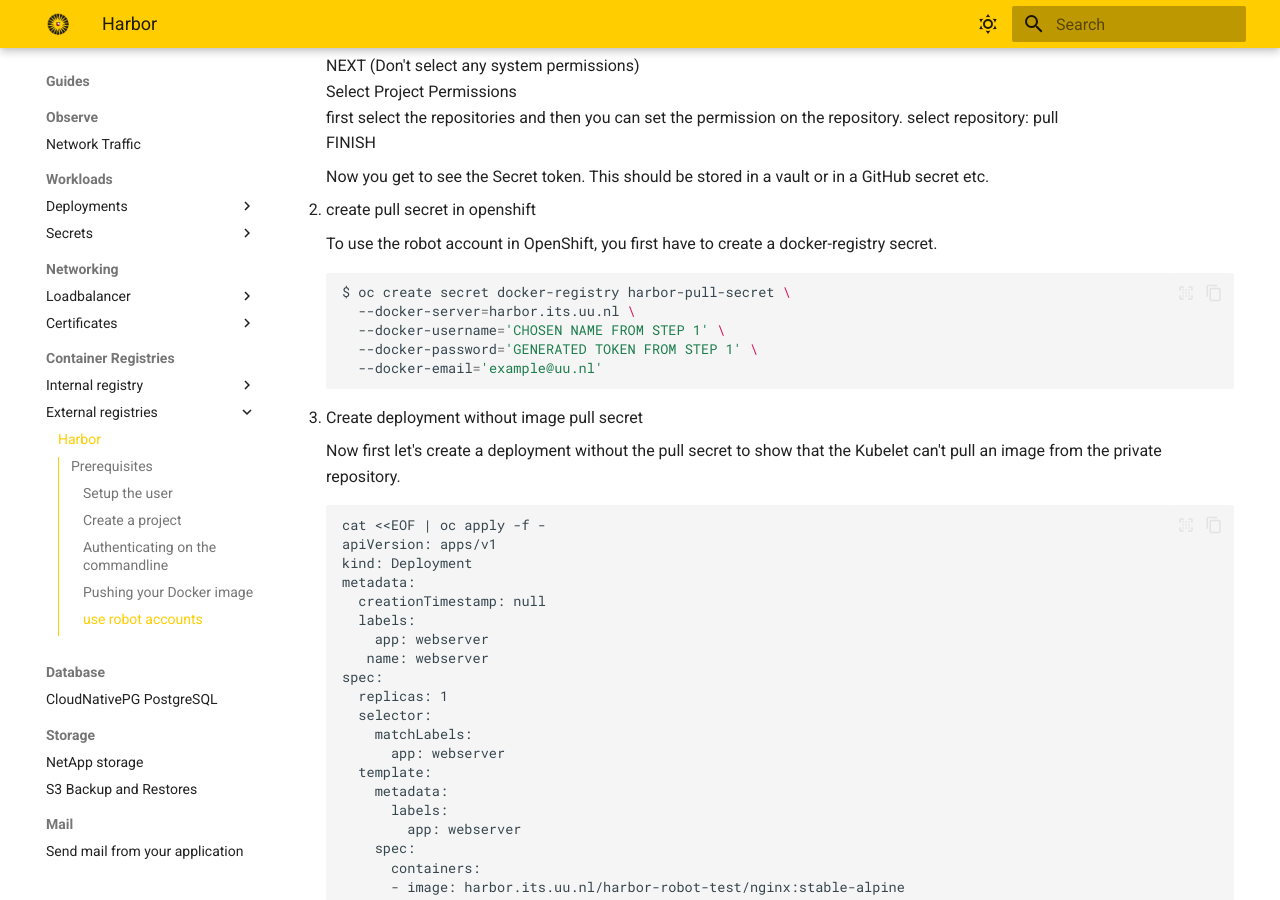
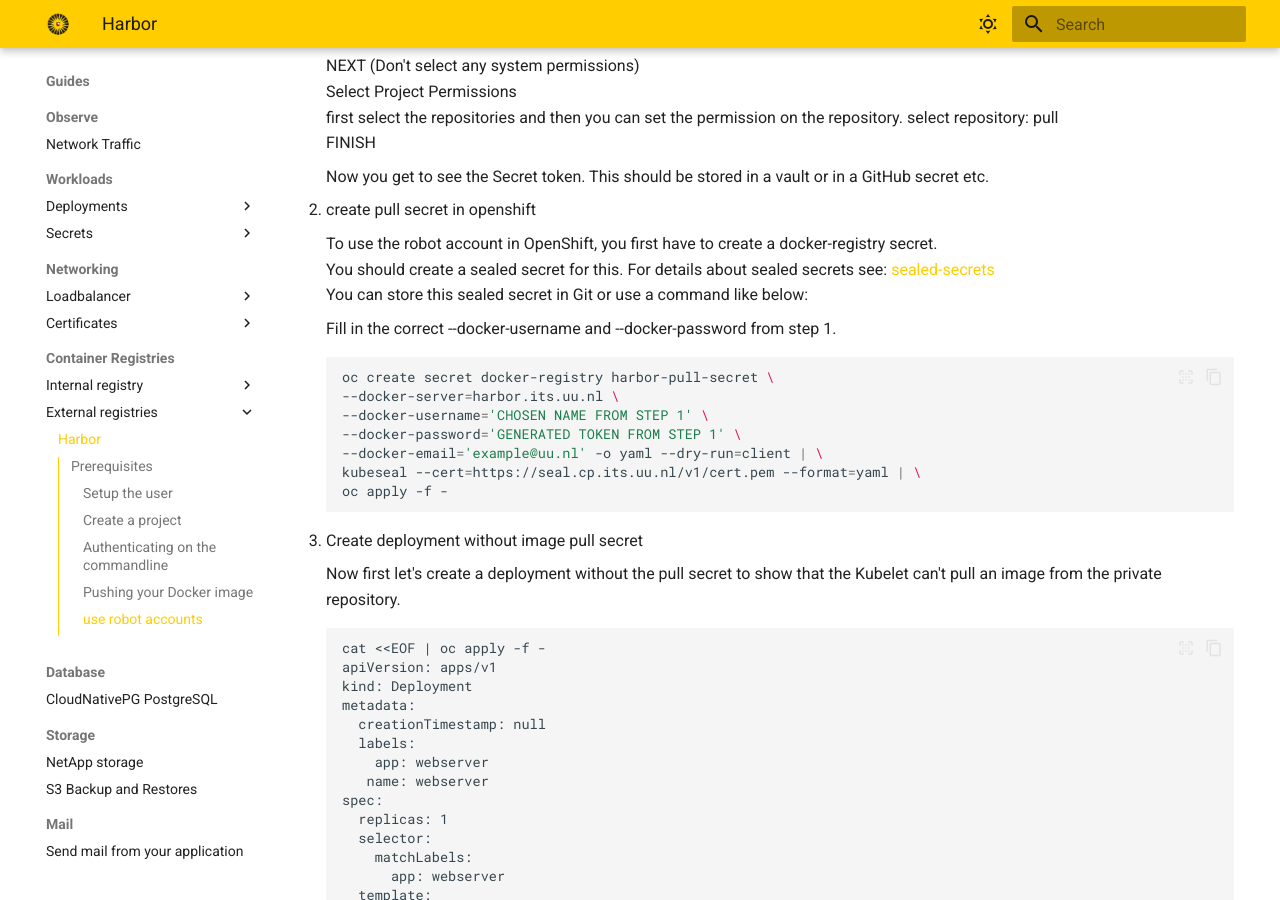
Before and after one commit to UtrechtUniversity/containerplatform-docs, an MkDocs documentation site: the page built from docs/content/guides/access-harbor-registry.md, in a window 1280 px wide and 900 px high, scrolled down 1617 px. Built offline with MkDocs 1.6.1 and Material for MkDocs 9.7.7, drawn with Linux system fonts in a browser that asks for light colours.

Commit message:
use sealed secrets

````diff
--- a/docs/content/guides/access-harbor-registry.md
+++ b/docs/content/guides/access-harbor-registry.md
@@ -62,13 +62,19 @@
 2. create pull secret in openshift
 
     To use the robot account in OpenShift, you first have to create a docker-registry secret.
+    You should create a sealed secret for this. For details about sealed secrets see: [sealed-secrets](https://docs.cp-acc.its.uu.nl/content/guides/seal-your-secrets/#how-to-seal-your-secrets)
+    You can store this sealed secret in Git or use a command like below:
+
+    Fill in the correct --docker-username and --docker-password from step 1.
 
     ```bash
-    $ oc create secret docker-registry harbor-pull-secret \
-      --docker-server=harbor.its.uu.nl \
-      --docker-username='CHOSEN NAME FROM STEP 1' \
-      --docker-password='GENERATED TOKEN FROM STEP 1' \
-      --docker-email='example@uu.nl'
+    oc create secret docker-registry harbor-pull-secret \
+    --docker-server=harbor.its.uu.nl \
+    --docker-username='CHOSEN NAME FROM STEP 1' \
+    --docker-password='GENERATED TOKEN FROM STEP 1' \
+    --docker-email='example@uu.nl' -o yaml --dry-run=client | \
+    kubeseal --cert=https://seal.cp.its.uu.nl/v1/cert.pem --format=yaml | \
+    oc apply -f -
     ```
 
 3. Create deployment without image pull secret
````
